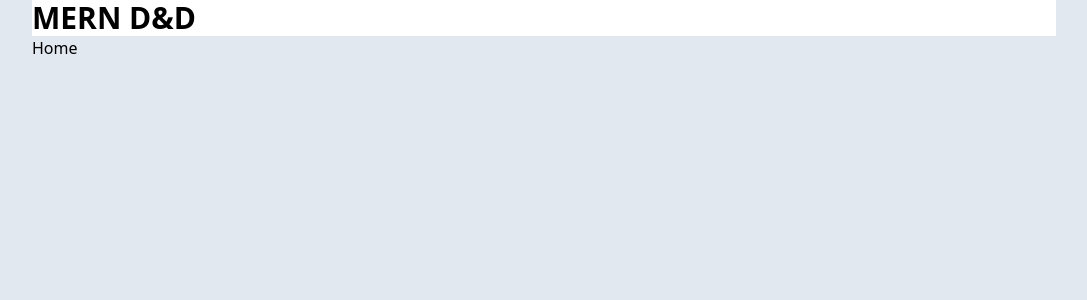
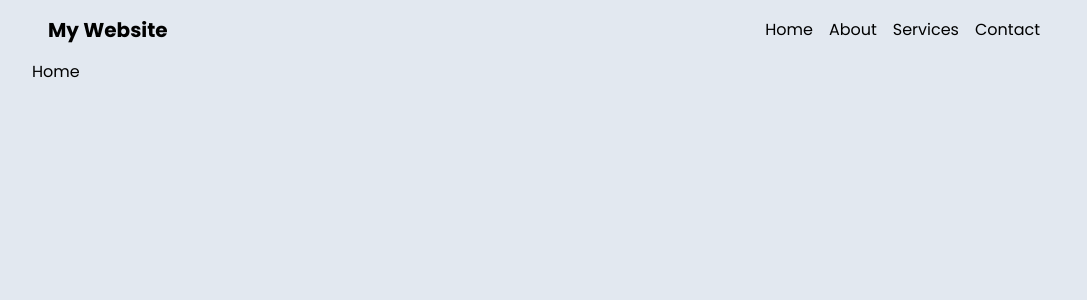
Before and after one commit to manuelwebdev/mern-DND-characters, a React (Vite) app in the folder frontend/: page / in a window 1280 px wide. Shown: the top 300 px of the page, without its empty margins (96-1183 px from the left). Built offline with nearby package versions, Linux system fonts and the light colour scheme.

Commit message:
Trying to configure some tailwind styling.

```diff
--- a/frontend/src/components/Navbar.tsx
+++ b/frontend/src/components/Navbar.tsx
@@ -4,15 +4,35 @@ import { Link } from 'react-router-dom'
 
 const Navbar = () => {
   return (
-    <>
-      <header>
-        <div className='bg-white'>
-          <Link to='/'>
-            <h1 className='text-3xl font-bold'>MERN D&D</h1>
-          </Link>
+    <nav className='p-4'>
+      <div className='container mx-auto'>
+        <div className='flex items-center justify-between'>
+          <div className=' font-bold text-xl'>My Website</div>
+          <ul className='flex space-x-4'>
+            <li>
+              <a href='#' className=' hover:text-gray-600'>
+                Home
+              </a>
+            </li>
+            <li>
+              <a href='#' className=' hover:text-gray-600'>
+                About
+              </a>
+            </li>
+            <li>
+              <a href='#' className=' hover:text-gray-600'>
+                Services
+              </a>
+            </li>
+            <li>
+              <a href='#' className=' hover:text-gray-600'>
+                Contact
+              </a>
+            </li>
+          </ul>
         </div>
-      </header>
-    </>
+      </div>
+    </nav>
   )
 }
 
--- a/frontend/tailwind.config.js
+++ b/frontend/tailwind.config.js
@@ -3,6 +3,9 @@ module.exports = {
   content: ['./src/**/*.{html,js,ts,jsx,tsx}'],
   theme: {
     extend: {},
+    fontFamily: {
+      sans: ['Poppins', 'sans-serif'],
+    },
   },
   plugins: [],
 }
```
